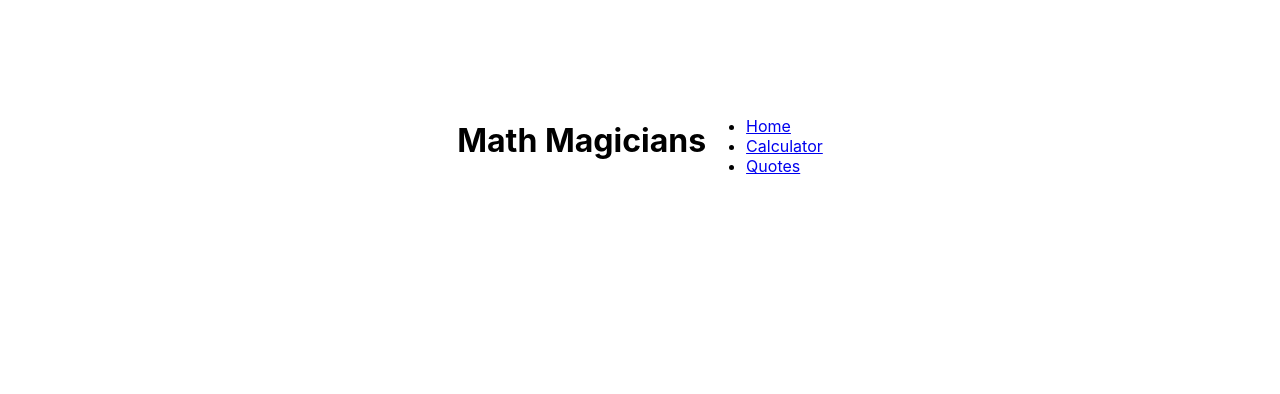
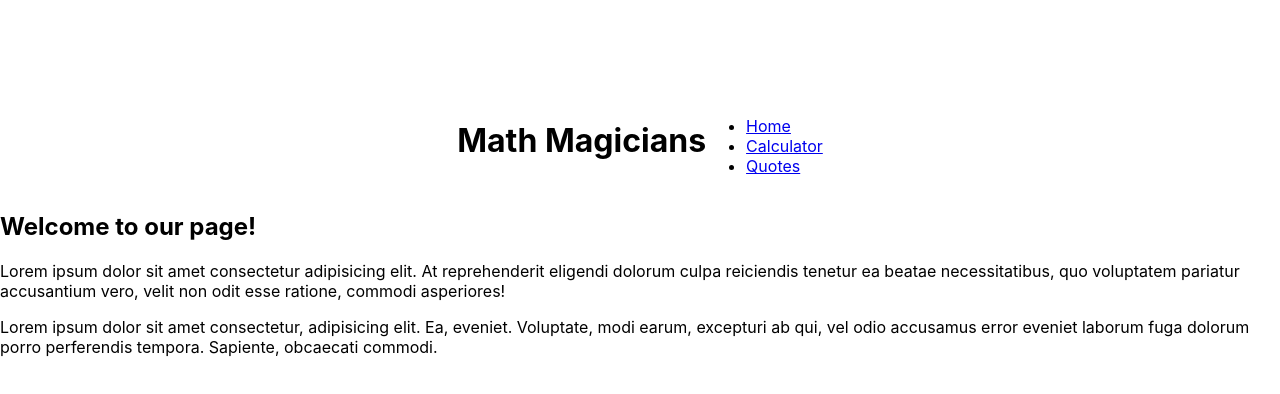
Before and after one commit to Luffytaro22/Math-Magicians, a React (Create React App) app: page / in a window 1280 px wide. Shown: the top 394 px of the page. Built offline with nearby package versions, Linux system fonts and the light colour scheme.

Commit message:
Include an outlet

```diff
--- a/src/components/NavBar.jsx
+++ b/src/components/NavBar.jsx
@@ -1,4 +1,4 @@
-import { NavLink } from 'react-router-dom';
+import { NavLink, Outlet } from 'react-router-dom';
 import React from 'react';
 
 const links = [
@@ -18,6 +18,7 @@
 
 export default function NavBar() {
   return (
+    <>
       <header style={{
         display: 'flex',
         justifyContent: 'space-around',
@@ -34,5 +35,9 @@
           </ul>
         </nav>
       </header>
+      <div id="outlet">
+        <Outlet />
+      </div>
+    </>
   );
 }
```
Lines whose indentation alone changed are shown as unchanged.
